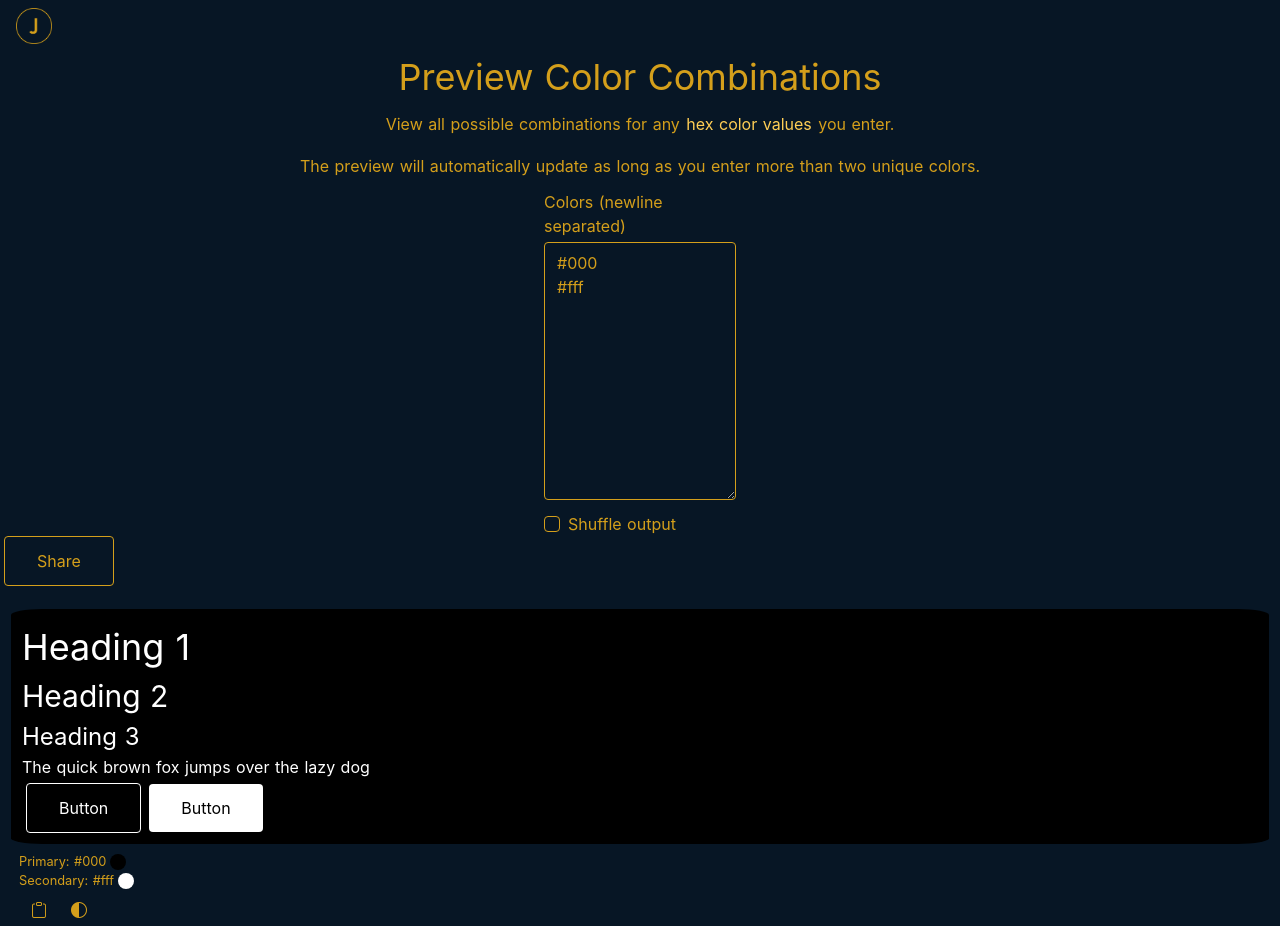
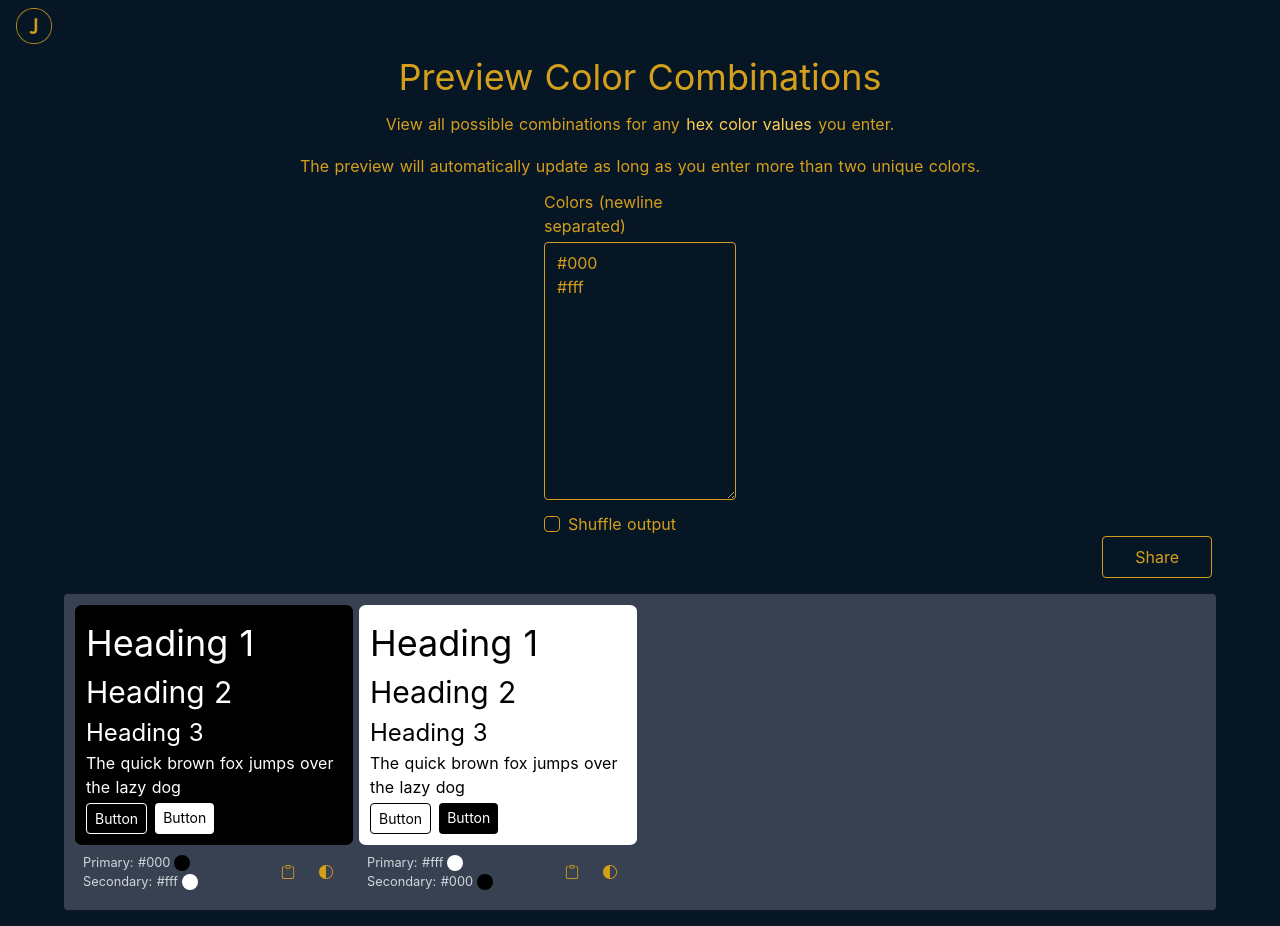
Before and after one commit to JulienZD/website, a Next.js app: page /colors in a window 1280 px wide. Shown: the top 926 px of the page. Built offline with nearby package versions, Linux system fonts and the light colour scheme.

Commit message:
refactor: port colors page to `tailwindcss`

```diff
--- a/components/colors/ColorCard.jsx
+++ b/components/colors/ColorCard.jsx
@@ -3,9 +3,13 @@ import styles from './ColorCard.module.css';
 
 function OutlinedButton({ color }) {
   return (
-    <button className="btn btn-sm mr-1" style={{ color: color, border: `1px solid ${color}` }} tabIndex="-1">
+    <div
+      className="btn btn-sm select-none cursor-pointer first:ml-0 mr-1 focus:ring-0 focus:ring-transparent"
+      style={{ color: color, border: `1px solid ${color}` }}
+      tabIndex="-1"
+    >
       Button
-    </button>
+    </div>
   );
 }
 
@@ -37,21 +41,16 @@ function CardFooter({ primary, secondary, onClick }) {
   }, [copyBtn]);
 
   return (
-    <div className={`${styles.cardFooter} row no-gutters justify-content-between bg-dark text-light`}>
-      <div className="col d-flex flex-column">
+    <div className={`${styles.cardFooter} flex justify-between text-gray-300`}>
+      <div className="flex flex-col">
         <ColorDescriptor text="Primary" color={primary} />
         <ColorDescriptor text="Secondary" color={secondary} />
       </div>
-      <div className="col d-flex justify-content-end" style={{ color: 'var(--main-text)' }}>
-        <button
-          title={copyBtn.title}
-          className={`btn-sm btn-link btn ${styles.button}`}
-          onClick={toClipboard}
-          aria-label={copyBtn.title}
-        >
+      <div className="flex justify-end" style={{ color: 'var(--main-text)' }}>
+        <button title={copyBtn.title} className="btn-link btn btn-sm" onClick={toClipboard} aria-label={copyBtn.title}>
           <i className={`bi bi-${copyBtn.icon}`}></i>
         </button>
-        <button className={`btn btn-sm btn-link ${styles.button}`} onClick={onClick} aria-label="Invert colors">
+        <button className="btn btn-sm btn-link" onClick={onClick} aria-label="Invert colors">
           <i className="bi bi-circle-half"></i>
         </button>
       </div>
@@ -68,7 +67,7 @@ export default function ColorCard({ primary, secondary }) {
   const swapColors = () => setTheme({ primary: theme.secondary, secondary: theme.primary });
 
   return (
-    <article className={`card ${styles.card} bg-dark`}>
+    <article className={`card ${styles.card}`}>
       <div className={`${styles.cardBody} ${styles.colorCard}`} style={getStyle()}>
         <hgroup>
           <h1>Heading 1</h1>
@@ -76,11 +75,11 @@ export default function ColorCard({ primary, secondary }) {
           <h3>Heading 3</h3>
         </hgroup>
         <p>The quick brown fox jumps over the lazy dog</p>
-        <div className="d-flex mt-1">
+        <div className="flex mt-1">
           <OutlinedButton color={theme.secondary} />
-          <button className="btn btn-sm mr-1" style={getStyle(true)} tabIndex="-1">
+          <div className="btn btn-sm mr-1 select-none cursor-pointer" style={getStyle(true)} tabIndex="-1">
             Button
-          </button>
+          </div>
         </div>
       </div>
       <CardFooter primary={theme.primary} secondary={theme.secondary} onClick={swapColors} />
--- a/components/colors/ColorDeck.jsx
+++ b/components/colors/ColorDeck.jsx
@@ -11,7 +11,7 @@ export default function ColorDeck({ colors, doShuffle }) {
     }
   }
   if (doShuffle) cards = shuffle(cards);
-  return <div className="row row-cols-2 row-cols-md-3 row-cols-lg-4 mt-3 rounded bg-dark p-2">{cards}</div>;
+  return <div className="grid grid-cols-2 md:grid-cols-3 lg:grid-cols-4 mt-4 rounded bg-gray-700 p-2">{cards}</div>;
 }
 
 // Shuffle function by https://stackoverflow.com/a/12646864
--- a/components/colors/ColorPreviewer.jsx
+++ b/components/colors/ColorPreviewer.jsx
@@ -27,7 +27,7 @@ export default function ColorPreviewer({ initialColors }) {
     <>
       <ColorForm colors={colors} doShuffle={doShuffle} onColorChange={setColors} onDoShuffleChange={setDoShuffle} />
       {getHexColors().length >= 2 && (
-        <div className="col-12 d-flex justify-content-end">
+        <div className="flex justify-end">
           <ShareButton getUrl={getShareUrl} />
         </div>
       )}
--- a/pages/colors.jsx
+++ b/pages/colors.jsx
@@ -35,7 +35,7 @@ export default function Colors() {
           key="og:description"
         />
       </Head>
-      <div className="container mx-auto">
+      <div className="container mx-auto max-w-6xl">
         <div className="text-center">
           <h1>{pageTitle}</h1>
           <p className="mt-2 mb-4">
--- a/styles/global.css
+++ b/styles/global.css
@@ -125,8 +125,16 @@ p a.j-link:hover {
   text-decoration: underline !important;
 }
 
+button:focus {
+  @apply focus:ring focus:outline-none focus:ring-secondary-dark;
+}
+
 .btn {
-  @apply mx-1 py-3 px-8 rounded transition-colors duration-300;
+  @apply mx-1 py-2 px-8 rounded transition-colors duration-300;
+}
+
+.btn-sm {
+  @apply px-2 py-1 text-sm;
 }
 
 .btn-outline {
--- a/tailwind.config.js
+++ b/tailwind.config.js
@@ -34,4 +34,9 @@ module.exports = {
       extend: {},
     },
   },
+  variants: {
+    extend: {
+      margin: ['first'],
+    },
+  },
 };
```
